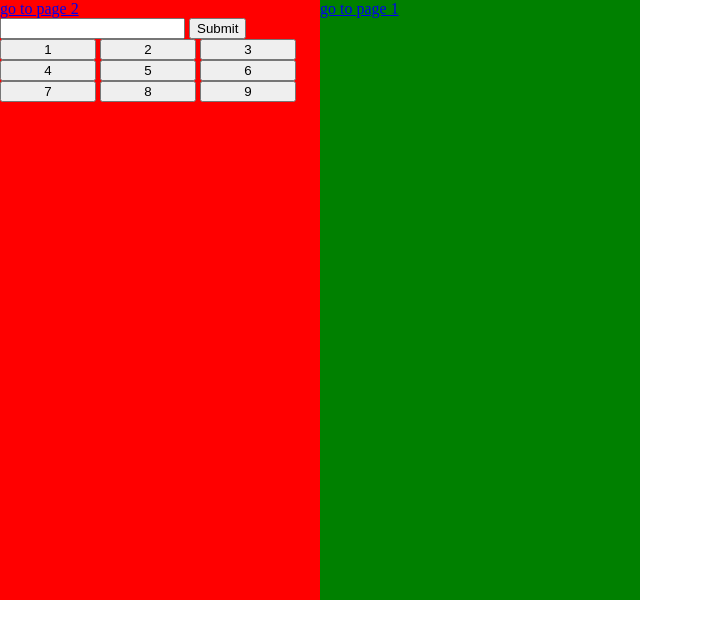
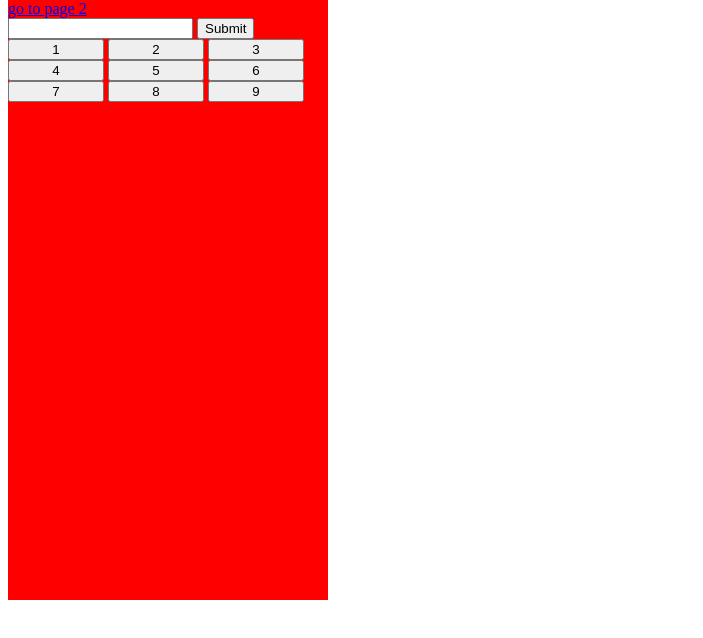
Before and after one commit to alexdmejias/amejias101.github.com, a plain HTML site: page index.html in a window 1280 px wide. Shown: the whole page, without its empty margins (0-703 px from the left). Drawn offline with nearby package versions, Linux system fonts and the light colour scheme.

Commit message:
added main one

```diff
--- a/index.html
+++ b/index.html
@@ -47,6 +47,10 @@
 		position:absolute;
 		top:0px;
 	}
+	#main{
+		width:320px;
+		overflow:hidden;
+	}
 	#one{
 		background:red;
 	}
@@ -66,6 +70,7 @@
 	</style>
 </head>
 <body>
+	<div id="main">
 		<div id="one" class="display">
 			<a href="#" title="" id="pageTwoLink">go to page 2</a>
 			<form action="">
@@ -85,5 +90,6 @@
 		<div id="two" class="hidden">
 			<a href="#" title="" id="pageOneLink">go to page 1</a>
 		</div>
+	</div>
 </body>
 </html>
```
Lines whose indentation alone changed are shown as unchanged.
